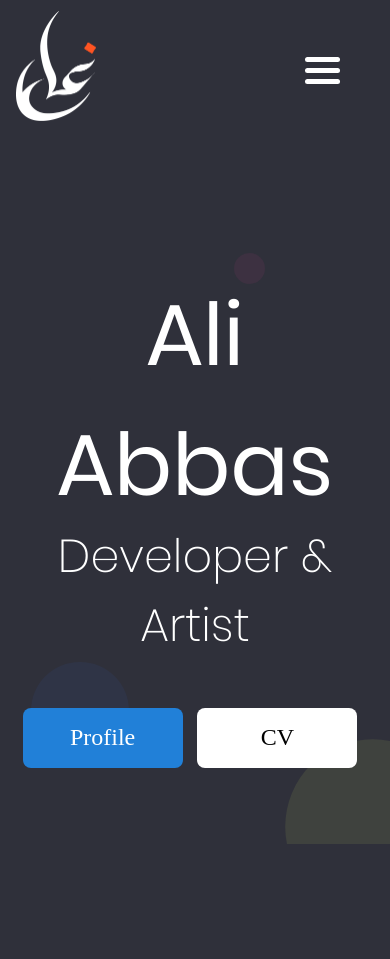
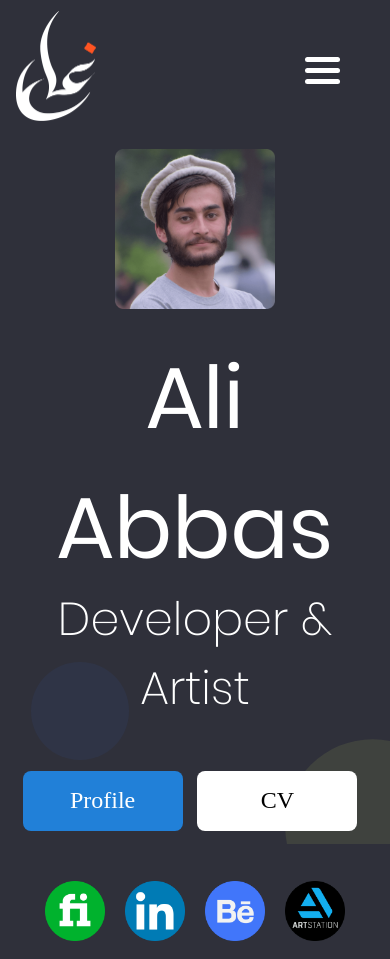
Before and after one commit to aliabbasnagari/aliabbas, a plain HTML site: page index.html in a window 390 px wide. Before the commit the page ends 844 px from the top, so only its background shows below. Drawn offline with Linux system fonts and the light colour scheme.

Commit message:
Improved responsiveness

```diff
--- a/index.html
+++ b/index.html
@@ -85,6 +85,7 @@
         </nav>
       </div>
       <div class="data-wrapper">
+        <div class="ali-image2"></div>
         <h1 class="title">Ali Abbas</h1>
         <span class="subtitle">Developer & Artist</span>
         <div>
@@ -95,6 +96,44 @@
             <button class="btn cv">CV</button>
           </a>
         </div>
+        <nav class="social-nav2">
+          <ul>
+            <li>
+              <a
+                href="https://www.fiverr.com/ali_nagari"
+                target="_blank"
+                rel="noopener noreferrer"
+                ><img src="images/logos/fiverr_logo.png" alt="fiverr_logo"
+              /></a>
+            </li>
+            <li>
+              <a
+                href="https://www.linkedin.com/in/alinagari"
+                target="_blank"
+                rel="noopener noreferrer"
+                ><img src="images/logos/linkedin_logo.png" alt="linkedin_logo"
+              /></a>
+            </li>
+            <li>
+              <a
+                href="https://www.behance.net/aliabbasnagari"
+                target="_blank"
+                rel="noopener noreferrer"
+                ><img src="images/logos/behance_logo.png" alt="behance_logo"
+              /></a>
+            </li>
+            <li>
+              <a
+                href="https://www.artstation.com/aliabbasnagari"
+                target="_blank"
+                rel="noopener noreferrer"
+                ><img
+                  src="images/logos/art_station_logo.png"
+                  alt="artstation_logo"
+              /></a>
+            </li>
+          </ul>
+        </nav>
       </div>
     </section>
     <div class="home-page-circle-1"></div>
--- a/style/style_index.css
+++ b/style/style_index.css
@@ -23,6 +23,7 @@
   flex-grow: 1;
   align-self: center;
   text-align: center;
+  justify-content: center;
 }
 
 .title {
@@ -120,6 +121,38 @@
   transition: 0.3s ease-in-out;
 }
 
+.social-nav2 {
+  display: none;
+  margin-top: 20px;
+}
+
+.social-nav2 ul {
+  display: flex;
+  margin: 0;
+  padding: 0;
+  list-style: none;
+  justify-content: center;
+}
+
+.social-nav2 ul li {
+  margin: 10px;
+}
+
+.social-nav2 ul li a img {
+  width: 60px;
+  height: 60px;
+  transition: 0.2s;
+}
+
+.social-nav2 ul :hover {
+  transform: scale(1.2);
+  transition: 0.3s ease-in-out;
+}
+
+.ali-image2 {
+  display: none;
+}
+
 @media (max-width: 1400px) {
   .title {
     font-size: 3.8em;
@@ -167,6 +200,21 @@
 @media (max-width: 900px) {
   .main-section .img-wrapper {
     display: none;
+  }
+
+  .social-nav2 {
+    display: block;
+    margin-top: 30px;
+  }
+
+  .ali-image2 {
+    width: 100%;
+    height: 10rem;
+    background-image: url(../images/ali_abbas_image_2.png);
+    background-size: contain;
+    background-repeat: no-repeat;
+    background-position: center;
+    margin-bottom: -3rem;
   }
 
   .data-wrapper div {
```
Also changed, not shown: images/ali_abbas_image.png, images/ali_abbas_image_2.png (added).
